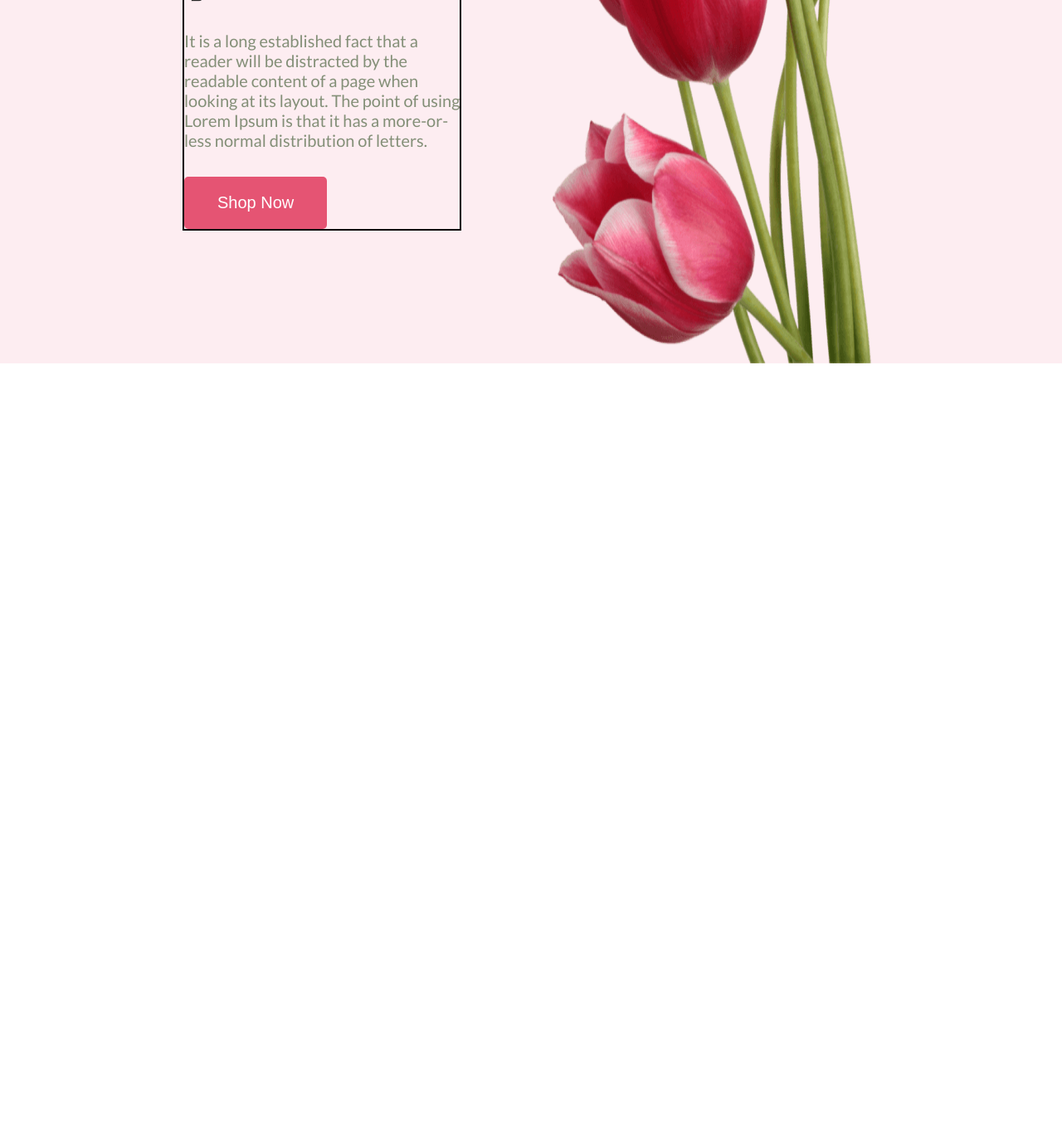
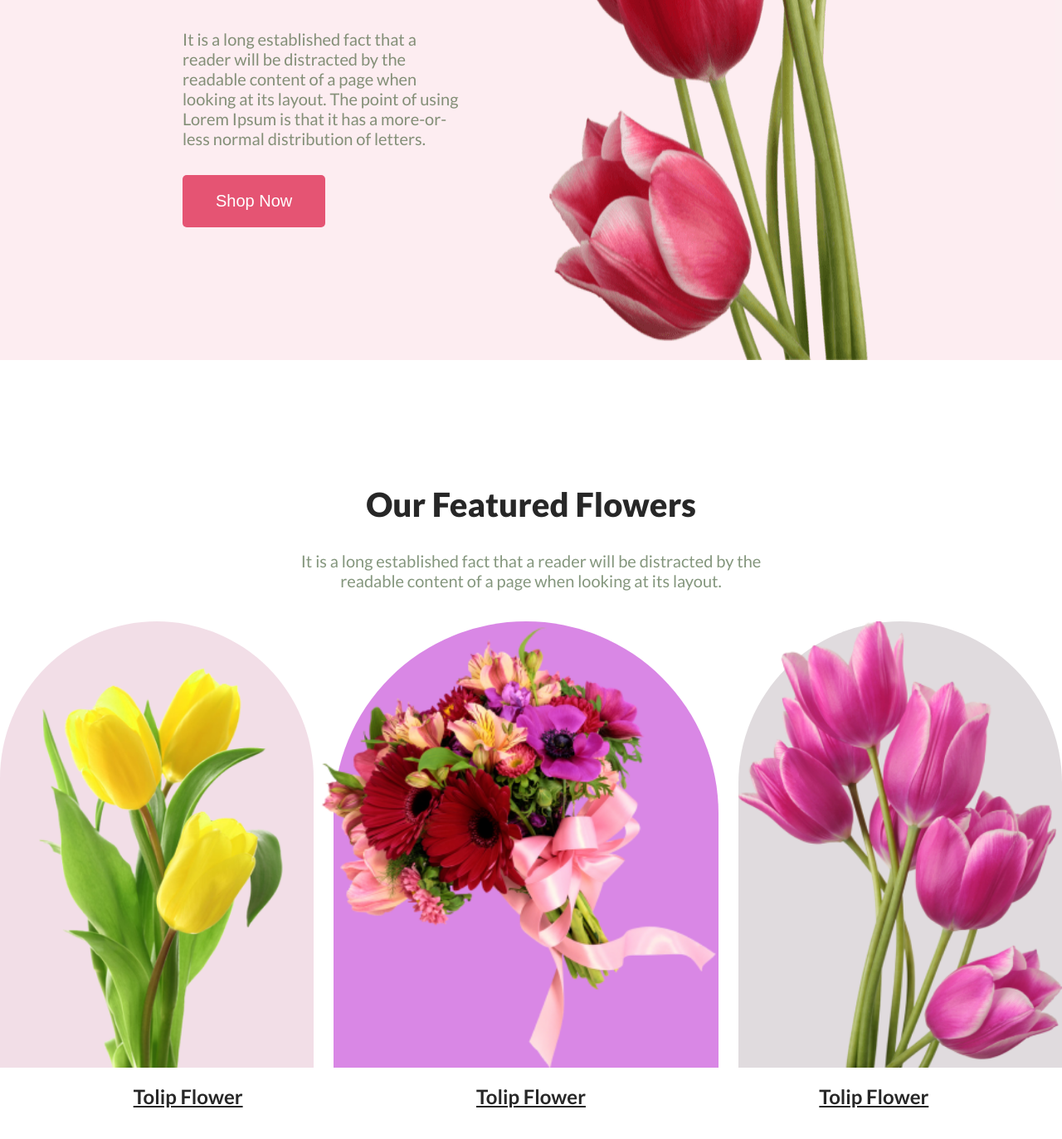
Before and after one commit to srmojumdar88/Assignment-test-1, a plain HTML site: page index.html in a window 1280 px wide. Shown: the part 763-2136 px from the top of the page at 83% size. Before the commit the page ends 1201 px from the top, so only its background shows below. Drawn offline with Linux system fonts and the light colour scheme.

Commit message:
section 1 modifyed

```diff
--- a/index.html
+++ b/index.html
@@ -14,6 +14,7 @@
 
 </head>
 <body>
+
     <header>
         <div class="header">
             <div class="header-contant">
@@ -25,10 +26,43 @@
         </div>
 
     </header>
+
     <main>
+
+
+
         <div class="section1">
 
+            <div class="section1-contant">
+                <h3 class="title">Our Featured Flowers</h3>
+                <p class="description">It is a long established fact that a reader will be distracted by the readable content of a page when looking at its layout.</p>
+            </div>
+
+            <div class="section1-picture">
+
+                <div class="picture1">
+                    <img class="picture" src="/image/pngwing 7.png" alt="">
+                </div>
+
+                <div class="picture2">
+                    <img class="picture" src="/image/pngwing 5.png" alt="">
+                </div>
+
+                <div class="picture3">
+                    <img class="picture" src="/image/pngwing 6.png" alt="">
+                </div>
+
+
+            </div>
+
+            <div class="flower-name">
+                <h4>Tolip Flower</h4>
+                <h4>Tolip Flower</h4>
+                <h4>Tolip Flower</h4>
+            </div>
+
         </div>
+
         <div class="section2">
 
         </div>
--- a/style.css
+++ b/style.css
@@ -19,8 +19,6 @@ body{
 .header-contant{
     width: 55%;
     margin: 190px 0px 160px 0px;
-
-    border: 2px solid black;
 }
 
 .header-title{
@@ -58,4 +56,70 @@ body{
 /* header style end */
 
 
-/* main section start */
+/* main section style start */
+main{
+    max-width: 1440px;
+    margin: 150px auto;
+}
+
+/* section1 style start */
+.section1-contant{
+    margin:5px 350px;
+    text-align: center;
+}
+.title{
+    color: #272727;
+    font-size: 40px;
+    font-style: normal;
+    font-weight: 900;
+}
+
+.section1-picture{
+    display: flex;
+    gap: 24px;
+    justify-content: space-around;
+
+}
+
+.picture1{
+    border-radius: 300px 300px 0px 0px;
+    background: rgba(167, 33, 98, 0.15);
+    width: 464px;
+    height: 538px;
+    display: flex;
+    justify-content: center;
+    align-content: center;
+
+}
+.picture2{
+    border-radius: 300px 300px 0px 0px;
+    background: rgba(178, 13, 203, 0.495);
+    width: 464px;
+    height: 538px;
+    display: flex;
+    justify-content: center;
+    align-content: center;
+}
+
+.picture3{
+    border-radius: 300px 300px 0px 0px;
+    background: rgba(51, 18, 34, 0.15);
+    width: 464px;
+    height: 538px;
+    display: flex;
+    justify-content: center;
+    align-content: center;
+}
+
+
+.flower-name{
+    padding: 20px;
+    color: #272727;
+    display: flex;
+    justify-content: space-around;
+    text-align: center;
+    font-size: 24px;
+    font-weight: 700;
+    text-decoration-line: underline;
+}
+/* section1 style end */
```
